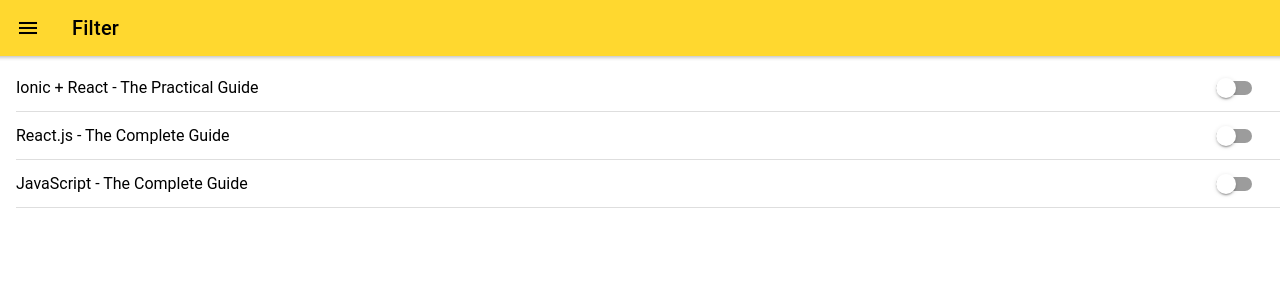
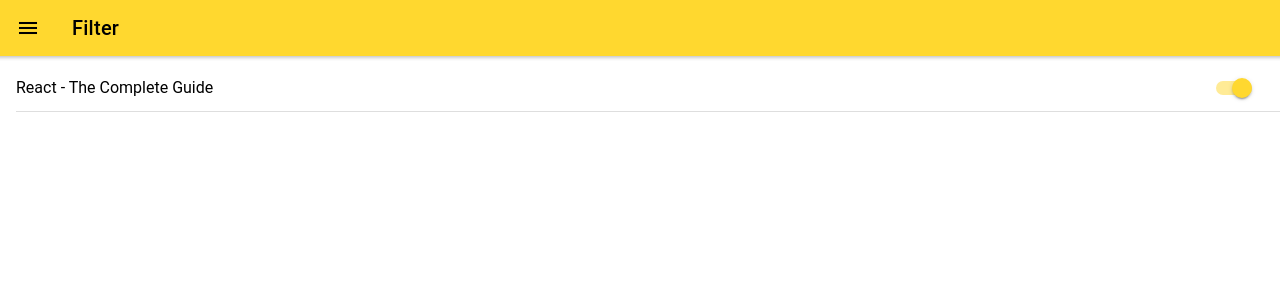
Before and after one commit to djordjereact/navigation-app, a React (Create React App) app: page /filter in a window 1280 px wide. Shown: the top 300 px of the page. Built offline with nearby package versions, Linux system fonts and the light colour scheme.

Commit message:
Finished with filtering the goals

```diff
--- a/src/data/CoursesContextProvider.tsx
+++ b/src/data/CoursesContextProvider.tsx
@@ -3,14 +3,15 @@
 
 const CoursesContextProvider: React.FC = props => {
     const [courses, setCourses] = useState<Course[]>([
-        { id: 'c1', title: 'React - The Complete Guide', goals: [] }
+        { id: 'c1', title: 'React - The Complete Guide', goals: [], included: true }
     ]);
 
     const addCourse = (title: string) => {
         const newCourse: Course = {
             id: Math.random().toString(),
             title,
-            goals: []
+            goals: [],
+            included: true
         };
 
         setCourses(curCourses => {
@@ -67,6 +68,18 @@
         });
     };
 
+    const changeCourseFilter = (courseId: string, isIncluded: boolean) => {
+        setCourses(curCourses => {
+            const updatedCourses = [...curCourses];
+            const updatedCourseIndex = updatedCourses.findIndex(
+                course => course.id === courseId
+            );
+            const updatedCourse = { ...updatedCourses[updatedCourseIndex], included: isIncluded };
+            updatedCourses[updatedCourseIndex] = updatedCourse;
+            return updatedCourses;
+        });
+    };
+
     return (
             <CoursesContext.Provider
                 value={{
@@ -74,7 +87,8 @@
                     addGoal,
                     addCourse,
                     deleteGoal,
-                    updateGoal
+                    updateGoal,
+                    changeCourseFilter
                 }}>
                 {props.children}
             </CoursesContext.Provider>
--- a/src/data/courses-context.ts
+++ b/src/data/courses-context.ts
@@ -8,6 +8,7 @@
     id: string;
     title: string;
     goals: Goal[];
+    included: boolean;
 }
 interface Context {
     courses: Course[];
@@ -15,6 +16,7 @@
     addGoal: (courseId: string, goalText: string) => void;
     deleteGoal: (courseId: string, goalId: string) => void;
     updateGoal: (courseId: string, goalId: string, newText: string) => void;
+    changeCourseFilter: (courseId: string, isIncluded: boolean) => void;
 }
 
 const CoursesContext = React.createContext<Context>({
@@ -22,7 +24,8 @@
     addCourse: () => {},
     addGoal: () => {},
     deleteGoal: () => {},
-    updateGoal: () => {}
+    updateGoal: () => {},
+    changeCourseFilter: () => {}
 });
 
 export default CoursesContext;
--- a/src/pages/AllGoals.tsx
+++ b/src/pages/AllGoals.tsx
@@ -13,7 +13,9 @@
 const AllGoals: React.FC = () => {
     const coursesCtx = useContext(CoursesContext);
 
-    const goals = coursesCtx.courses.map(course =>{
+    const goals = coursesCtx.courses.filter(course => {
+        return course.included;
+    }).map(course =>{
         return course.goals.map(goal => {
             return { ...goal, courseTitle: course.title }
         });
--- a/src/pages/FIlter.tsx
+++ b/src/pages/FIlter.tsx
@@ -1,4 +1,4 @@
-import React from 'react';
+import React, { useContext } from 'react';
 import {
     IonButtons,
     IonContent,
@@ -10,11 +10,13 @@
     IonTitle, IonToggle,
     IonToolbar
 } from "@ionic/react";
-import { COURSE_DATA } from './Courses'
+import CoursesContext from "../data/courses-context";
 
 const Filter: React.FC = () => {
+
+    const coursesCtx = useContext(CoursesContext);
     const courseFilterChangeHandler = (event: CustomEvent) => {
-        console.log(event);
+        coursesCtx.changeCourseFilter(event.detail.value, event.detail.checked);
     }
 
     return (
@@ -29,10 +31,10 @@
             </IonHeader>
             <IonContent>
                 <IonList>
-                    {COURSE_DATA.map(course => (
+                    {coursesCtx.courses.map(course => (
                         <IonItem key={course.id}>
                             <IonLabel>{course.title}</IonLabel>
-                            <IonToggle value={course.id} onIonChange={courseFilterChangeHandler}/>
+                            <IonToggle checked={course.included} value={course.id} onIonChange={courseFilterChangeHandler}/>
                         </IonItem>
                     ))}
                 </IonList>
```
